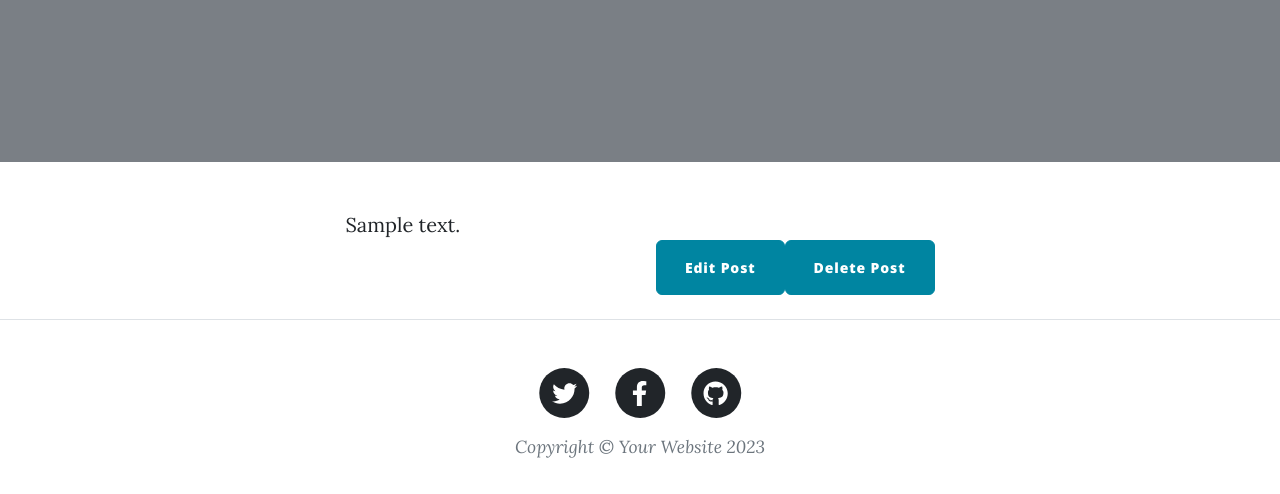
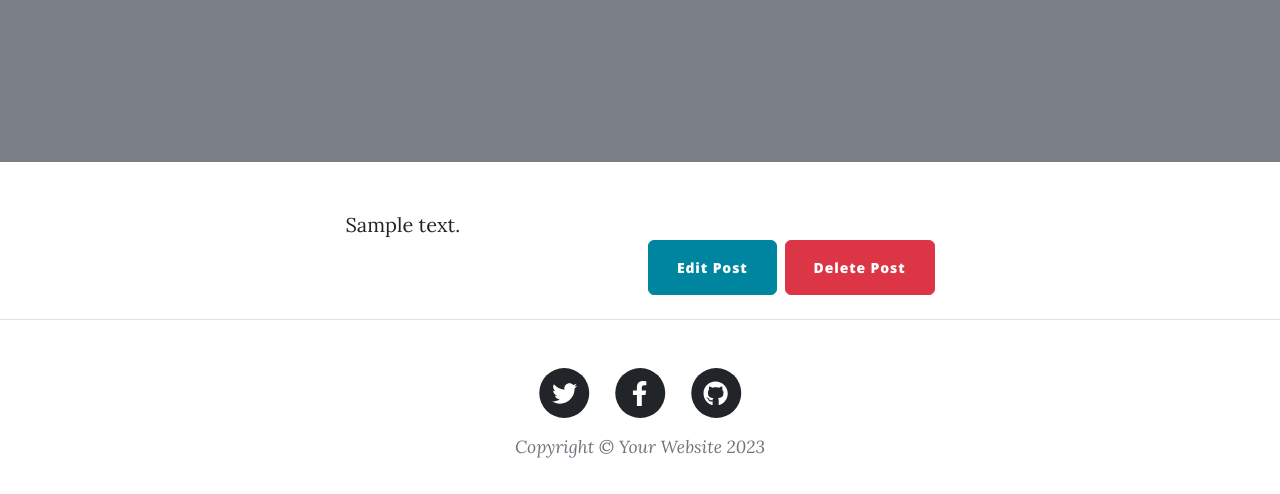
Before and after one commit to jeevanjacob55/RESTful-Blog, a Flask app: page /post/1 in a window 1280 px wide. Shown: the part 404-898 px from the top of the page. Run offline with Flask 3, Linux system fonts and the light colour scheme; tables that the repository leaves empty hold one stand-in row (values such as "Sample post"); grey boxes marked "Sample" are stand-in pictures; some libraries are stand-ins or nearby versions.

Commit message:
Completed the project

```diff
--- a/main.py
+++ b/main.py
@@ -82,9 +82,9 @@ def new_post():
 
 @app.route('/edit-post/<int:post_id>',methods = ['GET','POST'])
 def edit_post(post_id):
-    form = CreatePostForm()
     title = "Edit Post"
     post = BlogPost.query.get(post_id)
+    form = CreatePostForm(obj = post)
     if form.validate_on_submit():
         post.title = form.title.data
         post.subtitle = form.subtitle.data
--- a/templates/index.html
+++ b/templates/index.html
@@ -10,7 +10,7 @@
       <div class="col-md-10 col-lg-8 col-xl-7">
         <div class="site-heading">
           <h1>Clean Blog</h1>
-          <span class="subheading">A Blog Theme by Start Bootstrap</span>
+          <span class="subheading">Jeevan's Blog</span>
         </div>
       </div>
     </div>
--- a/templates/post.html
+++ b/templates/post.html
@@ -27,17 +27,15 @@
         {{ post.body|safe }}
 
         <div class="d-flex justify-content-end mb-4">
-          <!-- Edit Post-->
-          <a
-            class="btn btn-primary float-right"
-            href="{{ url_for('edit_post',post_id = post.id) }}"
-            >Edit Post</a
-          >
-          <a
-            class="btn btn-primary float-right"
-            href="{{ url_for('delete_post',post_id = post.id) }}"
-            >Delete Post</a
-          >
+  <!-- Edit Post -->
+  <a class="btn btn-primary me-2" href="{{ url_for('edit_post', post_id=post.id) }}">
+    Edit Post
+  </a>
+  <!-- Delete Post -->
+  <a class="btn btn-danger" href="{{ url_for('delete_post', post_id=post.id) }}">
+    Delete Post
+  </a>
+</div>
         </div>
       </div>
     </div>
```
